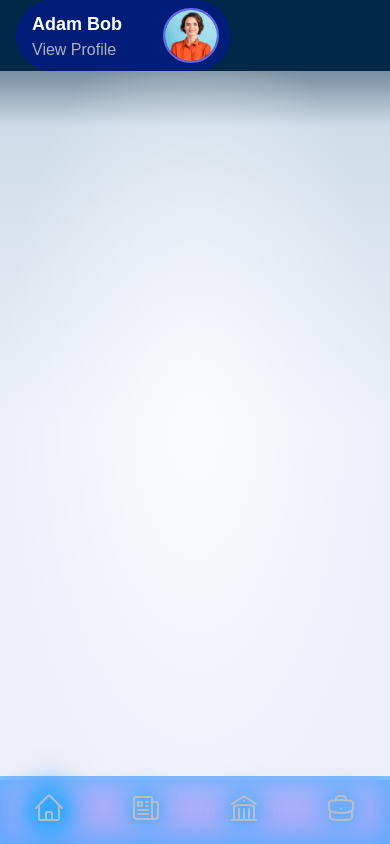
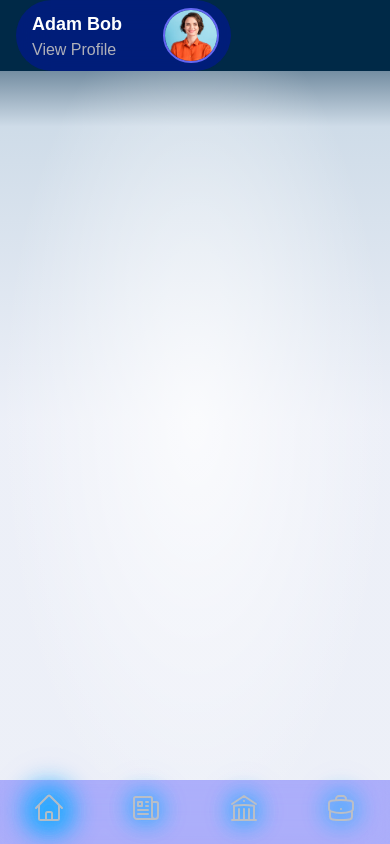
Before and after one commit to datgai/BudgetBuddy, a SvelteKit app: page / in a window 390 px wide. Built offline with nearby package versions, Linux system fonts and the light colour scheme.

Commit message:
🧹 CLEAN : remove template photo
Also fix minor issues

```diff
--- a/src/routes/Navbar.svelte
+++ b/src/routes/Navbar.svelte
@@ -4,14 +4,14 @@
 </script>
 
 <nav
-  class="fixed bottom-0 md:relative md:top-auto bg-[color:var(--color-theme-1)] text-white w-full h-50 md:flex md:justify-between md:items-center z-10"
+  class="fixed bottom-0 md:relative md:top-auto bg-[color:var(--color-theme-1)] backdrop-blur-lg text-white w-full h-50 md:flex md:justify-between md:items-center z-10"
 >
   <div class="px-4 py-5 flex justify-between invisible md:visible">
     <a href="#" class="text-white font-bold">Brand</a>
   </div>
 
   <div
-    class={`flex fixed md:flex md:items-center md:flex-row  md:pb-0 md:static bottom-0 w-full backdrop-blur-lg glowEffect md:filter-none`}
+    class={`flex fixed md:flex md:items-center md:flex-row  md:pb-0 md:static bottom-0 w-full  glowEffect md:filter-none`}
   >
     <a
       href="/"
@@ -59,7 +59,7 @@
       <p class="invisible md:visible">News</p></a
     >
     <a
-      href="forum"
+      href="forums"
       class="flex-1 md:flex-none pt-4 md:py-2 px-4 text-sm md:border-0 text-[color:var(--color-text-inactive)] block text-center"
       ><svg
         xmlns="http://www.w3.org/2000/svg"
```
Also changed, not shown: src/lib/images/svelte-welcome.png (deleted), src/lib/images/svelte-welcome.webp (deleted).
